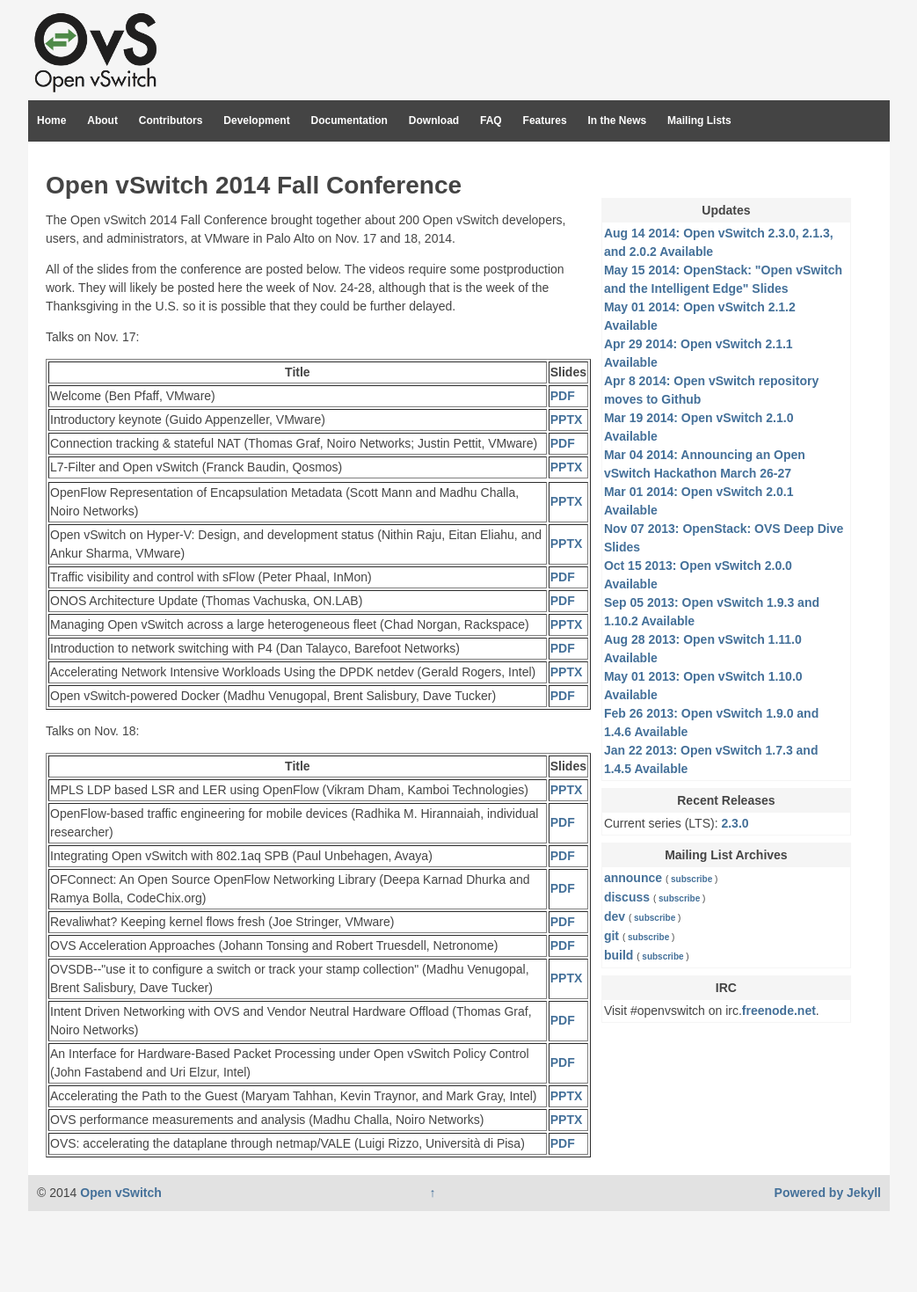
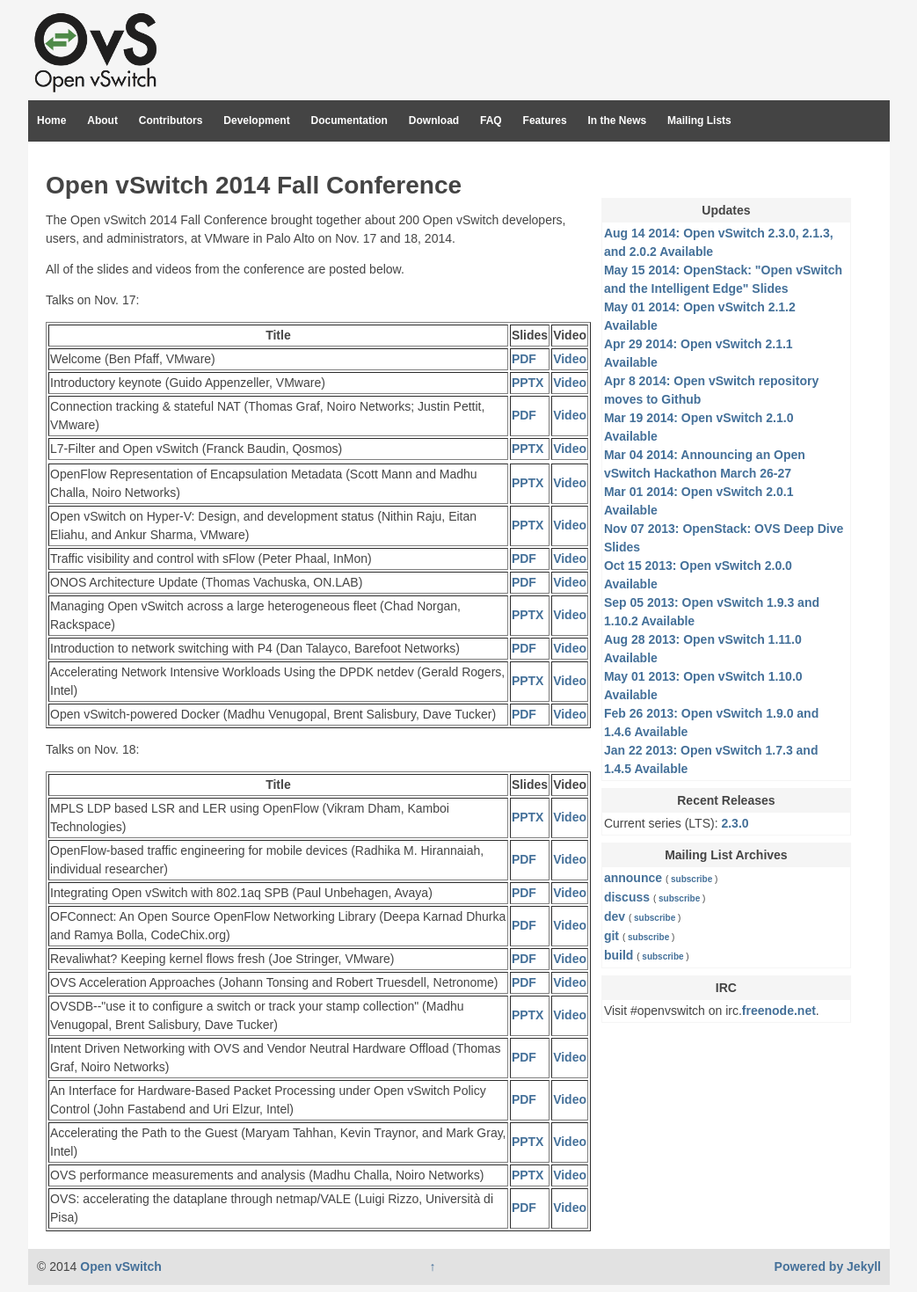
Before and after one commit to openvswitch/openvswitch.github.io, a Jekyll site: the page built from support/ovscon2014/index.html, in a window 1280 px wide. Shown: the whole page at 88% size, without its empty margins (118-1161 px from the left). Built offline with Jekyll 4.4.1, drawn with Linux system fonts in a browser that asks for light colours; before the commit the page ends 1385 px from its top, so only the background shows below that.

Commit message:
ovscon2014: Add links to all of the videos.

```diff
--- a/support/ovscon2014/index.html
+++ b/support/ovscon2014/index.html
@@ -22,10 +22,7 @@
 on Nov. 17 and 18, 2014.
 </p>
 <p>
-All of the slides from the conference are posted below.  The videos
-require some postproduction work.  They will likely be posted here the
-week of Nov. 24-28, although that is the week of the Thanksgiving in
-the U.S. so it is possible that they could be further delayed.
+All of the slides and videos from the conference are posted below.
 </p>
 <p>
 Talks on Nov. 17:
@@ -34,55 +31,68 @@
 <tr>
   <th>Title</th>
   <th>Slides</th>
+  <th>Video</th>
 </tr>
 <tr>
   <td>Welcome (Ben Pfaff, VMware)</td>
   <td><a href="17/0930-welcome.pdf">PDF</a></td>
+  <td><a href="https://www.youtube.com/watch?amp;v=OhERNBrKKBM&list=PL9MeVsU0uG65Ne9_qJNi4J8AzXvP05gjZ&amp;index=2">Video</a></td>
 </tr>
 <tr>
   <td>Introductory keynote (Guido Appenzeller, VMware)</td>
   <td><a href="17/1000-OVS v2.pptx">PPTX</a></td>
+  <td><a href="https://www.youtube.com/watch?v=-nb635Vv3UM&amp;list=PL9MeVsU0uG65Ne9_qJNi4J8AzXvP05gjZ&amp;index=3">Video</a></td>
 </tr>
 <tr>
   <td>Connection tracking & stateful NAT (Thomas Graf, Noiro Networks; Justin Pettit, VMware)</td>
   <td><a href="17/1030-conntrack_nat.pdf">PDF</a></td>
+  <td><a href="https://www.youtube.com/watch?v=O-6Ksl4-JjA&amp;list=PL9MeVsU0uG65Ne9_qJNi4J8AzXvP05gjZ&amp;index=4">Video</a></td>
 </tr>
 <tr>
   <td>L7-Filter and Open vSwitch (Franck Baudin, Qosmos)</td>
   <td><a href="17/1100-OVS-L7-matchers-v1-1.pptx">PPTX</a></td>
+  <td><a href="https://www.youtube.com/watch?v=TH3yedYXDuw&amp;list=PL9MeVsU0uG65Ne9_qJNi4J8AzXvP05gjZ&amp;index=5">Video</a></td>
 <tr>
 <tr>
   <td>OpenFlow Representation of Encapsulation Metadata (Scott Mann and Madhu Challa, Noiro Networks)</td>
   <td><a href="17/1300-geneve.pptx">PPTX</a></td>
+  <td><a href="https://www.youtube.com/watch?v=-TMYygfjm3k&amp;list=PL9MeVsU0uG65Ne9_qJNi4J8AzXvP05gjZ&amp;index=6">Video</a></td>
 </tr>
 <tr>
   <td>Open vSwitch on Hyper-V: Design, and development status (Nithin Raju, Eitan Eliahu, and Ankur Sharma, VMware)</td>
   <td><a href="17/1330-OVS_HyperV.pptx">PPTX</a></td>
+  <td><a href="https://www.youtube.com/watch?v=T5gGD2YQqPc&amp;list=PL9MeVsU0uG65Ne9_qJNi4J8AzXvP05gjZ&amp;index=7">Video</a></td>
 </tr>
 <tr>
   <td>Traffic visibility and control with sFlow (Peter Phaal, InMon)</td>
   <td><a href="17/1400-ovs-sflow.pdf">PDF</a></td>
+  <td><a href="https://www.youtube.com/watch?v=RK-q7Y4xrD4&amp;list=PL9MeVsU0uG65Ne9_qJNi4J8AzXvP05gjZ&amp;index=8">Video</a></td>
 </tr>
 <tr>
   <td>ONOS Architecture Update (Thomas Vachuska, ON.LAB)</td>
   <td><a href="17/1430-ONOS Architecture Overview.pdf">PDF</a>
+  <td><a href="https://www.youtube.com/watch?v=xuy-lbJdtTc&amp;list=PL9MeVsU0uG65Ne9_qJNi4J8AzXvP05gjZ&amp;index=9">Video</a></td>
 </td>
 </tr>
 <tr>
   <td>Managing Open vSwitch across a large heterogeneous fleet (Chad Norgan, Rackspace)</td>
   <td><a href="17/1530-ovsconf2014_chadnorgan.pptx">PPTX</a></td>
+  <td><a href="https://www.youtube.com/watch?v=feyCYsNpz-k&amp;list=PL9MeVsU0uG65Ne9_qJNi4J8AzXvP05gjZ&amp;index=10">Video</a></td>
 </tr>
 <tr>
   <td>Introduction to network switching with P4 (Dan Talayco, Barefoot Networks)</td>
   <td><a href="17/1600-Programmable_Parsing_P4_OVS.pdf">PDF</a></td>
+  <td><a href="https://www.youtube.com/watch?v=qkQIHHR0qto&amp;list=PL9MeVsU0uG65Ne9_qJNi4J8AzXvP05gjZ&amp;index=11">Video</a></td>
 </tr>
 <tr>
   <td>Accelerating Network Intensive Workloads Using the DPDK netdev (Gerald Rogers, Intel)</td>
   <td><a href="17/1630-accelerating-with-dpdk.pptx">PPTX</a></td>
+  <td><a href="https://www.youtube.com/watch?v=2R7eohghtXA&amp;list=PL9MeVsU0uG65Ne9_qJNi4J8AzXvP05gjZ&amp;index=12">Video</a></td>
 </tr>
 <tr>
   <td>Open vSwitch-powered Docker (Madhu Venugopal, Brent Salisbury, Dave Tucker)</td>
   <td><a href="17/1700-Docker powered OVS.pdf">PDF</a></td>
+  <td><a href="https://www.youtube.com/watch?v=y2g8qFk1KB4&amp;list=PL9MeVsU0uG65Ne9_qJNi4J8AzXvP05gjZ&amp;index=13">Video</a></td>
 </tr>
 </table>
 
@@ -93,53 +103,66 @@
 <tr>
   <th>Title</th>
   <th>Slides</th>
+  <th>Video</th>
 </tr>
 <tr>
   <td>MPLS LDP based LSR and LER using OpenFlow (Vikram Dham, Kamboi Technologies)</td>
   <td><a href="18/0930-OVSCON-vdham-2014-ver 1.1.pptx">PPTX</a></td>
+  <td><a href="https://www.youtube.com/watch?v=nLT5DLeDBlc&amp;list=PL9MeVsU0uG65Ne9_qJNi4J8AzXvP05gjZ&amp;index=14">Video</a></td>
 </tr>
 <tr>
   <td>OpenFlow-based traffic engineering for mobile devices (Radhika M. Hirannaiah, individual researcher)</td>
   <td><a href="18/1000-Radhika_Hirannaiah.pdf">PDF</a></td>
+  <td><a href="https://www.youtube.com/watch?v=19Fsf6YTv6w&amp;list=PL9MeVsU0uG65Ne9_qJNi4J8AzXvP05gjZ&amp;index=15">Video</a></td>
 </tr>
 <tr>
   <td>Integrating Open vSwitch with 802.1aq SPB (Paul Unbehagen, Avaya)</td>
   <td><a href="18/1030-auto-attach.pdf">PDF</a></td>
+  <td><a href="https://www.youtube.com/watch?v=ic1RK9SmN7c&amp;list=PL9MeVsU0uG65Ne9_qJNi4J8AzXvP05gjZ&amp;index=16">Video</a></td>
 </tr>
 <tr>
   <td>OFConnect: An Open Source OpenFlow Networking Library (Deepa Karnad Dhurka and Ramya Bolla, CodeChix.org)</td>
   <td><a href="18/1100-OpenvSwitch2014 - OFconnect Talk Nov 18 - Deepa & Ramya.pdf">PDF</a></td>
+  <td><a href="https://www.youtube.com/watch?v=fOI-vbn0GYk&amp;list=PL9MeVsU0uG65Ne9_qJNi4J8AzXvP05gjZ&amp;index=17">Video</a></td>
 </tr>
 <tr>
   <td>Revaliwhat? Keeping kernel flows fresh (Joe Stringer, VMware)</td>
   <td><a href="18/1230-revaliwhat.pdf">PDF</a></td>
+  <td><a href="https://www.youtube.com/watch?v=wUJupgOAIgY&amp;list=PL9MeVsU0uG65Ne9_qJNi4J8AzXvP05gjZ&amp;index=18">Video</a></td>
 </tr>
 <tr>
   <td>OVS Acceleration Approaches (Johann Tonsing and Robert Truesdell, Netronome)</td>
   <td><a href="18/1300-ovs-accel-nfp-2014-11-18.pdf">PDF</a></td>
+  <td><a href="https://www.youtube.com/watch?v=aX8QTC6jokg&amp;list=PL9MeVsU0uG65Ne9_qJNi4J8AzXvP05gjZ&amp;index=19">Video</a></td>
 </tr>
 <tr>
   <td>OVSDB--"use it to configure a switch or track your stamp collection" (Madhu Venugopal, Brent Salisbury, Dave Tucker)</td>
   <td><a href="18/1330-ovsdb-stamp-collection.pptx">PPTX</a></td>
+  <td><a href="https://www.youtube.com/watch?v=RPG-5ZFyDv8&amp;list=PL9MeVsU0uG65Ne9_qJNi4J8AzXvP05gjZ&amp;index=20">Video</a></td>
 </tr>
 <tr>
   <td>Intent Driven Networking with OVS and Vendor Neutral Hardware Offload (Thomas Graf, Noiro Networks)</td>
   <td><a href="18/1400-intent.pdf">PDF</a></td>
+  <td><a href="https://www.youtube.com/watch?v=M3HMQ-IO4mI&amp;list=PL9MeVsU0uG65Ne9_qJNi4J8AzXvP05gjZ&amp;index=21">Video</a></td>
 </tr>
 <tr>
   <td>An Interface for Hardware-Based Packet Processing under Open vSwitch Policy Control (John Fastabend and Uri Elzur, Intel)</td>
   <td><a href="18/1430-hardware-based-packet-processing.pdf">PDF</a></td>
+  <td><a href="https://www.youtube.com/watch?v=xvR5o-5Vcxw&amp;list=PL9MeVsU0uG65Ne9_qJNi4J8AzXvP05gjZ&amp;index=22">Video</a></td>
 </tr>
 <tr>
   <td>Accelerating the Path to the Guest (Maryam Tahhan, Kevin Traynor, and Mark Gray, Intel)</td>
   <td><a href="18/1530-dpdk-accelerating.pptx">PPTX</a></td>
+  <td><a href="https://www.youtube.com/watch?v=FmQmo8zG4y8&amp;list=PL9MeVsU0uG65Ne9_qJNi4J8AzXvP05gjZ&amp;index=23">Video</a></td>
 </tr>
 <tr>
   <td>OVS performance measurements and analysis (Madhu Challa, Noiro Networks)</td>
   <td><a href="18/1600-ovs_perf.pptx">PPTX</a></td>
+  <td><a href="https://www.youtube.com/watch?v=UQdiG3a_bpU&amp;list=PL9MeVsU0uG65Ne9_qJNi4J8AzXvP05gjZ&amp;index=24">Video</a></td>
 </tr>
 <tr>
   <td>OVS: accelerating the dataplane through netmap/VALE (Luigi Rizzo, Università di Pisa)</td>
   <td><a href="18/1630-ovs-rizzo-talk.pdf">PDF</a></td>
+  <td><a href="https://www.youtube.com/watch?v=PHwop2pdQWQ&amp;list=PL9MeVsU0uG65Ne9_qJNi4J8AzXvP05gjZ&amp;index=25">Video</a></td>
 </tr>
 </table>
```
Also changed, not shown: index.html (+3 -4 lines).
